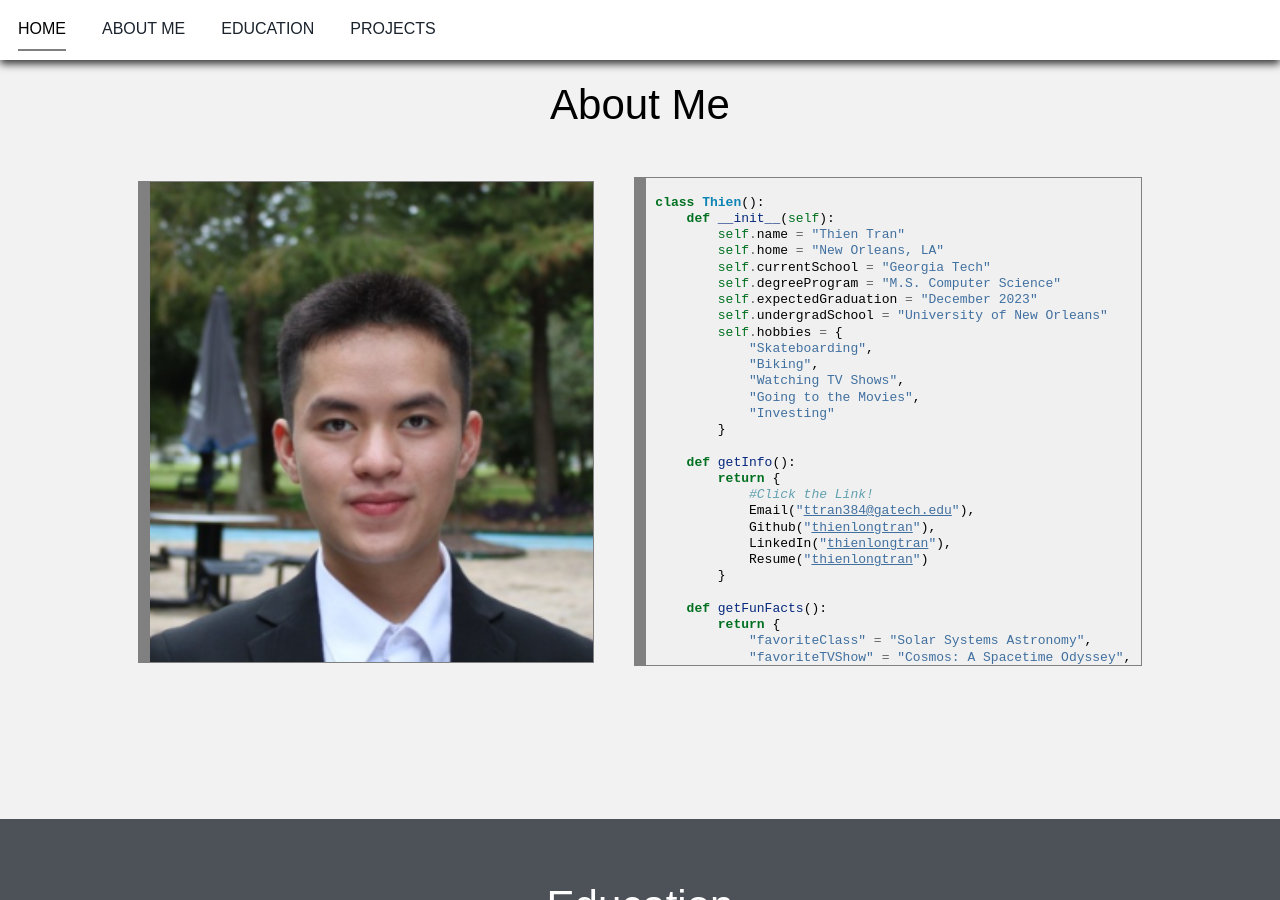
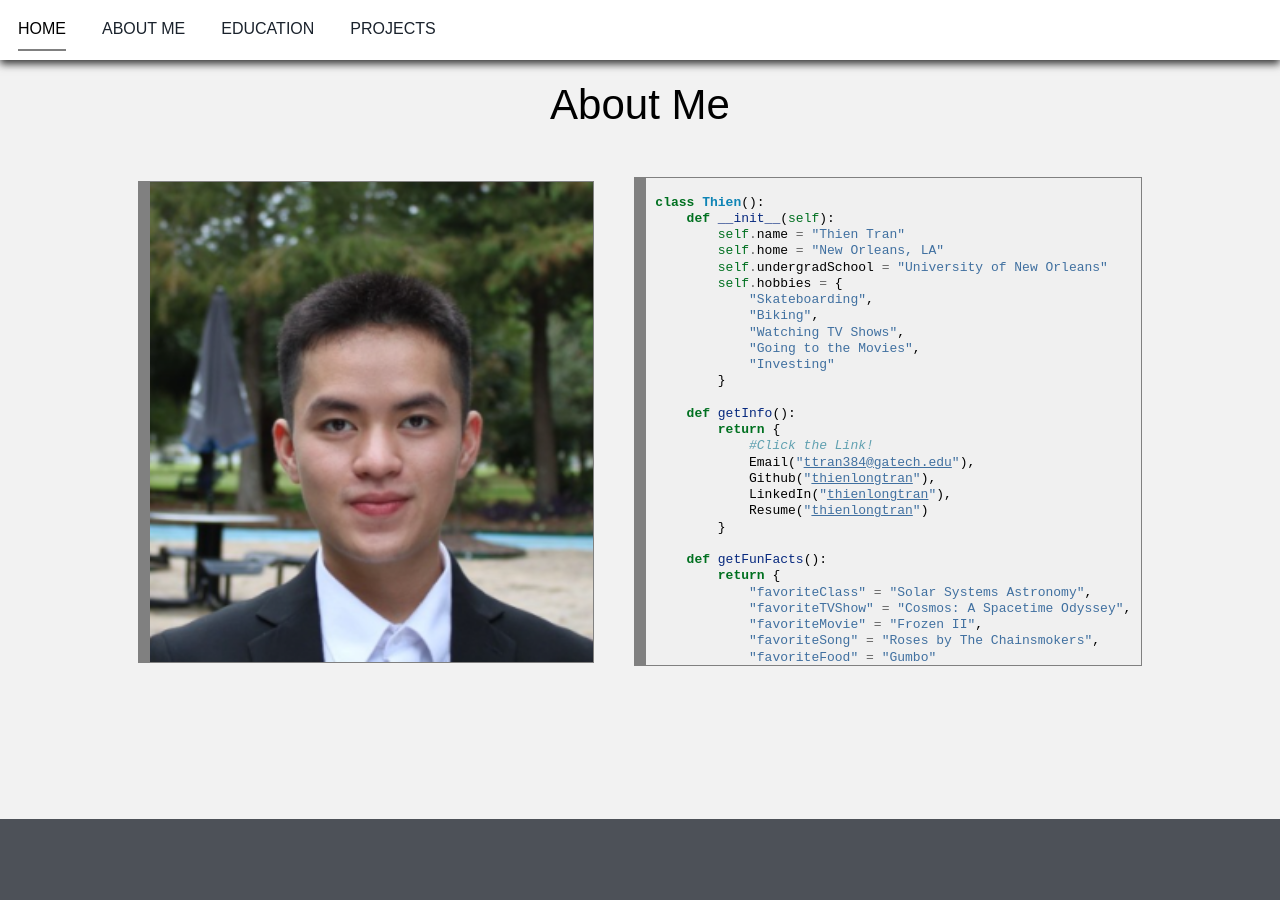
Before and after one commit to Continuiti/personal-website-v2, a Jekyll site: the page built from index.html, in a window 1280 px wide and 900 px high, scrolled down 981 px. Built offline with Jekyll 4.4.1, drawn with Linux system fonts in a browser that asks for light colours; some of the changed text lies outside the part shown.

Commit message:
Sweet Freedom :)

```diff
--- a/_config.yml
+++ b/_config.yml
@@ -1,5 +1,5 @@
 #Site Settings
 title: Thien Tran
 email: ttran384@gatech.edu
-description: A personal website showcasing Thien Tran (Thien Long Tran), a Computer Science student at the Georgia Institute of Technology.
+description: A personal website showcasing Thien Tran (Thien Long Tran).
 github_username:  thienlongtran
--- a/_includes/bio_code.py
+++ b/_includes/bio_code.py
@@ -2,9 +2,6 @@
     def __init__(self):
         self.name = "Thien Tran"
         self.home = "New Orleans, LA"
-        self.currentSchool = "Georgia Tech"
-        self.degreeProgram = "M.S. Computer Science"
-        self.expectedGraduation = "December 2023"
         self.undergradSchool = "University of New Orleans"
         self.hobbies = {
             "Skateboarding",
--- a/_includes/bio_codeblock.html
+++ b/_includes/bio_codeblock.html
@@ -2,9 +2,6 @@
     <span style="color: #007020; font-weight: bold">def</span> <span style="color: #06287e">__init__</span>(<span style="color: #007020">self</span>):
         <span style="color: #007020">self</span><span style="color: #666666">.</span>name <span style="color: #666666">=</span> <span style="color: #4070a0">&quot;Thien Tran&quot;</span>
         <span style="color: #007020">self</span><span style="color: #666666">.</span>home <span style="color: #666666">=</span> <span style="color: #4070a0">&quot;New Orleans, LA&quot;</span>
-        <span style="color: #007020">self</span><span style="color: #666666">.</span>currentSchool <span style="color: #666666">=</span> <span style="color: #4070a0">&quot;Georgia Tech&quot;</span>
-        <span style="color: #007020">self</span><span style="color: #666666">.</span>degreeProgram <span style="color: #666666">=</span> <span style="color: #4070a0">&quot;M.S. Computer Science&quot;</span>
-        <span style="color: #007020">self</span><span style="color: #666666">.</span>expectedGraduation <span style="color: #666666">=</span> <span style="color: #4070a0">&quot;December 2023&quot;</span>
         <span style="color: #007020">self</span><span style="color: #666666">.</span>undergradSchool <span style="color: #666666">=</span> <span style="color: #4070a0">&quot;University of New Orleans&quot;</span>
         <span style="color: #007020">self</span><span style="color: #666666">.</span>hobbies <span style="color: #666666">=</span> {
             <span style="color: #4070a0">&quot;Skateboarding&quot;</span>,
--- a/_includes/education.html
+++ b/_includes/education.html
@@ -1,23 +1,5 @@
 <h1 class="section-title">Education</h1>
 <div class="education-section-content">
-    <div id="school-info">
-        <img src="assets/img/gatech_logo.png">
-        <div id="student-info">
-            <h2>Georgia Institute of Technology</h2>
-            <h3>M.S. Computer Science</h3>
-            <h4>Expected Graduation: December 2023</h4>
-        </div>
-    </div>
-    <div class="course-detail">
-        <div class="coursework">
-            <div class="courses">
-                <h3>Relevant Coursework:</h3>
-                <ul>
-                    <li>Knowledge-Based AI (CS 7637)</li>
-                </ul>
-            </div>
-        </div>
-    </div>
     <div id="school-info">
         <img src="assets/img/uno_logo.png">
         <div id="student-info">
--- a/assets/scripts/typewriter.js
+++ b/assets/scripts/typewriter.js
@@ -18,10 +18,6 @@
     .pauseFor(1000)
     .deleteAll()
     .pauseFor(500)
-    .typeString("I'm a Masters C.S. Student at Georgia Tech.")
-    .pauseFor(1000)
-    .deleteAll()
-    .pauseFor(500)
     .typeString("Earned a B.S. in Computer Science on December, 2021.")
     .pauseFor(1000)
     .deleteAll()
@@ -38,10 +34,6 @@
     .pauseFor(1000)
     .deleteAll()
     .pauseFor(500)
-    .typeString("Go Saints!")
-    .pauseFor(1000)
-    .deleteAll()
-    .pauseFor(500)
     .typeString("Thanks for visiting!")
     .pauseFor(1000)
     .deleteAll()
```
Also changed, not shown: Gemfile.lock.
